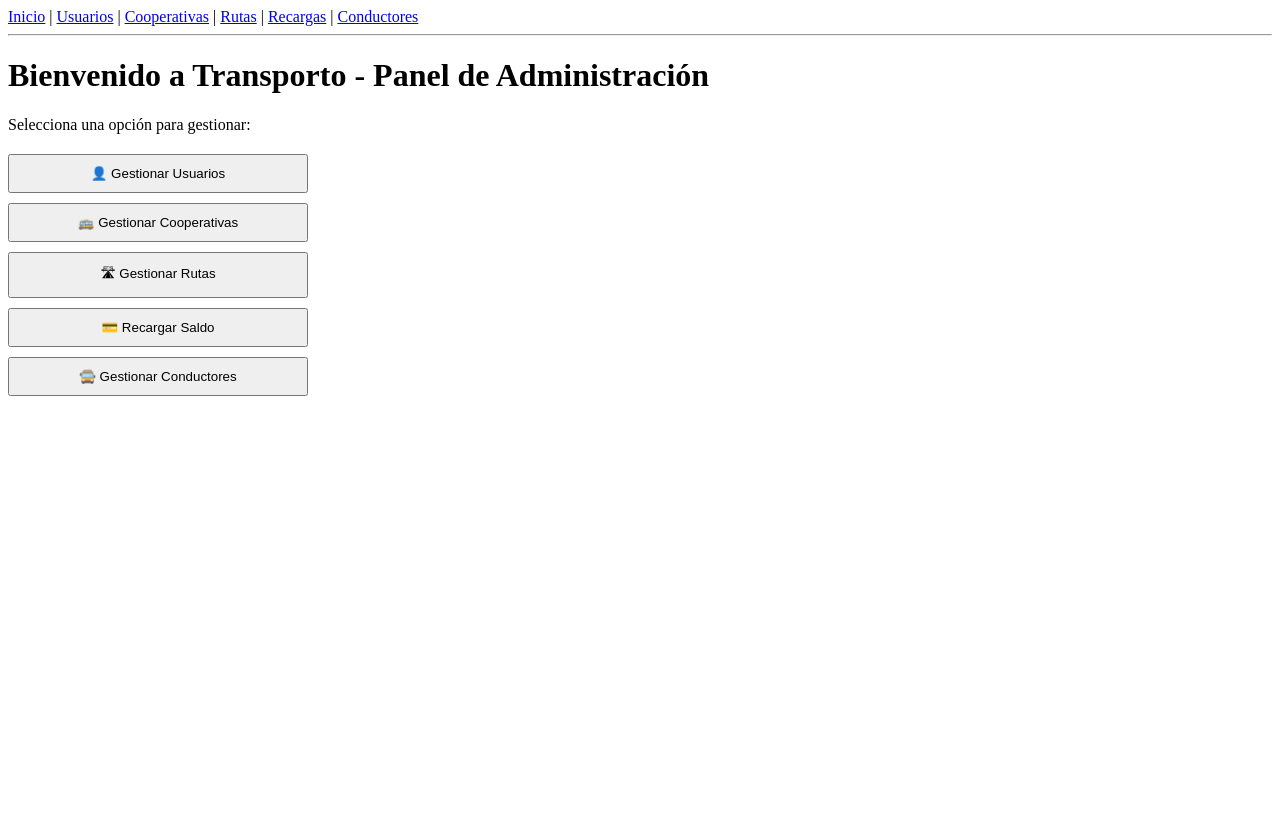
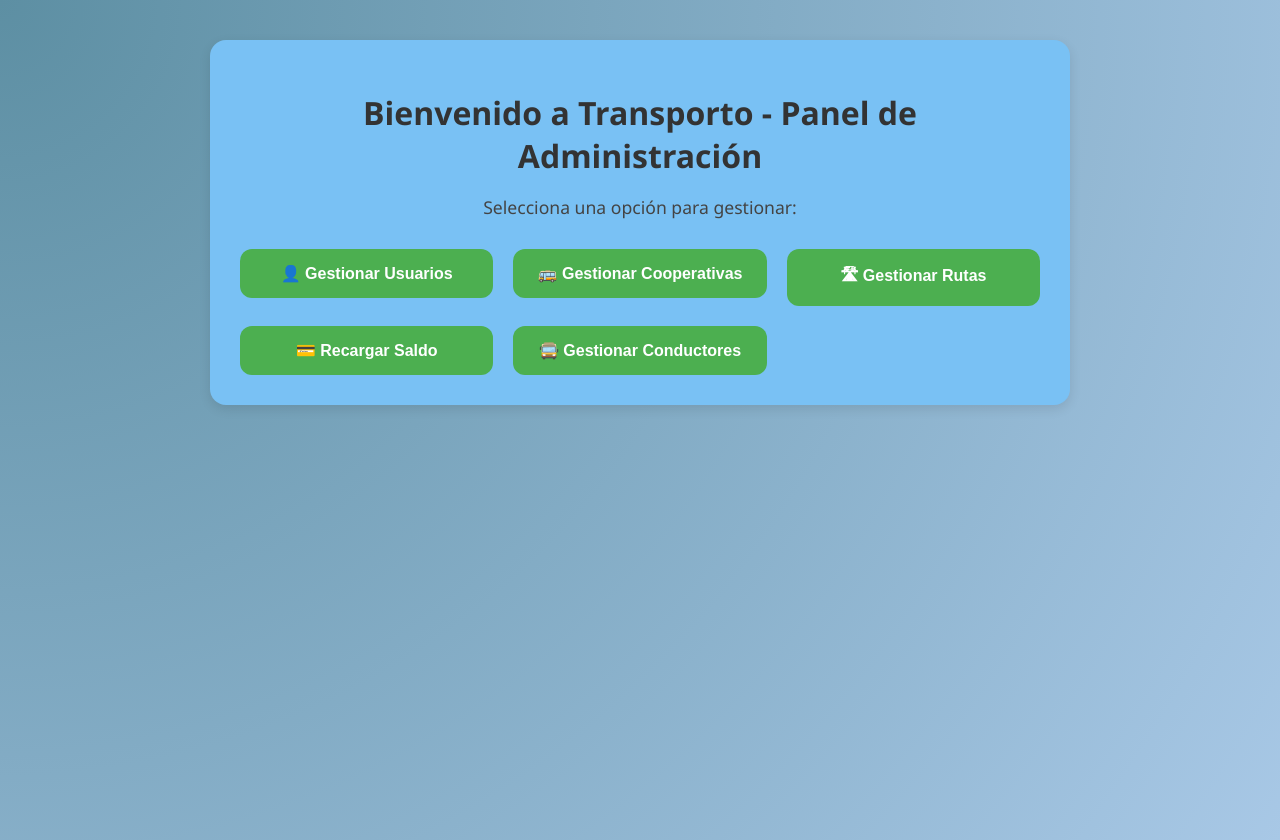
Before and after one commit to EduardoAlcivar/TransPortoviejo, a Flask app: page / in a window 1280 px wide. Before the commit the page ends 396 px from the top, so only its background shows below. Run offline with Flask 3, Linux system fonts and the light colour scheme; some libraries are stand-ins or nearby versions.

Commit message:
Finalizacion del proyecto

```diff
--- /dev/null
+++ b/static/styles.css
@@ -0,0 +1,57 @@
+body {
+    margin: 0;
+    padding: 0;
+    background: radial-gradient(circle at top left, rgb(93, 143, 163), rgb(168, 200, 230));
+    min-height: 100vh;
+    font-family: "Segoe UI", sans-serif;
+}
+
+.dashboard-container {
+    max-width: 800px;
+    margin: 40px auto;
+    padding: 30px;
+    background-color: rgb(121, 193, 244);
+    border-radius: 16px;
+    box-shadow: 0 4px 12px rgba(0, 0, 0, 0.1);
+}
+
+.dashboard-container h1 {
+    text-align: center;
+    color: #333;
+    margin-bottom: 10px;
+}
+
+.dashboard-container p {
+    text-align: center;
+    color: #444;
+    margin-bottom: 30px;
+    font-size: 1.1em;
+}
+
+.admin-options {
+    display: grid;
+    grid-template-columns: repeat(auto-fit, minmax(220px, 1fr));
+    gap: 20px;
+}
+
+.admin-options a {
+    text-decoration: none;
+}
+
+.admin-options button {
+    width: 100%;
+    padding: 15px 10px;
+    font-size: 1em;
+    font-weight: bold;
+    background-color: #4CAF50;
+    color: white;
+    border: none;
+    border-radius: 12px;
+    cursor: pointer;
+    transition: background-color 0.3s ease, transform 0.2s ease;
+}
+
+.admin-options button:hover {
+    background-color: #45a049;
+    transform: scale(1.03);
+}
--- a/templates/index.html
+++ b/templates/index.html
@@ -1,13 +1,24 @@
-{% extends "base.html" %}
-{% block content %}
-<h1>Bienvenido a Transporto - Panel de Administración</h1>
-<p>Selecciona una opción para gestionar:</p>
+<!DOCTYPE html>
+<html lang="es">
+<head>
+    <meta charset="UTF-8">
+    <title>Inicio - Transporto</title>
+    <link rel="stylesheet" href="{{ url_for('static', filename='styles.css') }}">
+</head>
+<body>
 
-<div style="display: flex; flex-direction: column; gap: 10px; max-width: 300px; margin-top: 20px;">
-    <a href="/users"><button style="width: 100%; padding: 10px;">👤 Gestionar Usuarios</button></a>
-    <a href="/cooperatives"><button style="width: 100%; padding: 10px;">🚌 Gestionar Cooperativas</button></a>
-    <a href="/routes"><button style="width: 100%; padding: 10px;">🛣 Gestionar Rutas</button></a>
-    <a href="/recharges"><button style="width: 100%; padding: 10px;">💳 Recargar Saldo</button></a>
-    <a href="/conductores"><button style="width: 100%; padding: 10px;">🚍 Gestionar Conductores</button></a>
+<div class="dashboard-container">
+    <h1>Bienvenido a Transporto - Panel de Administración</h1>
+    <p>Selecciona una opción para gestionar:</p>
+
+    <div class="admin-options">
+        <a href="/users"><button>👤 Gestionar Usuarios</button></a>
+        <a href="/cooperatives"><button>🚌 Gestionar Cooperativas</button></a>
+        <a href="/routes"><button>🛣 Gestionar Rutas</button></a>
+        <a href="/recharges"><button>💳 Recargar Saldo</button></a>
+        <a href="/conductores"><button>🚍 Gestionar Conductores</button></a>
+    </div>
 </div>
-{% endblock %}
+
+</body>
+</html>
```
